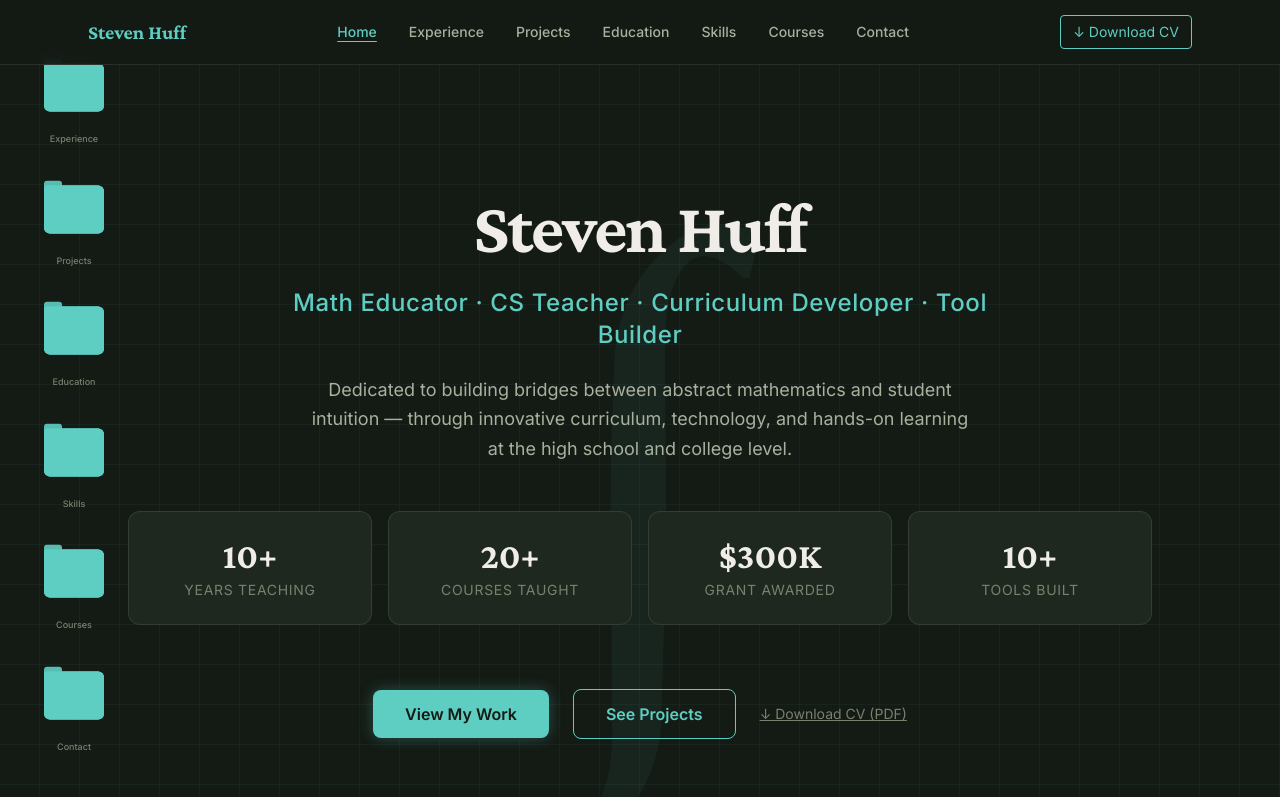
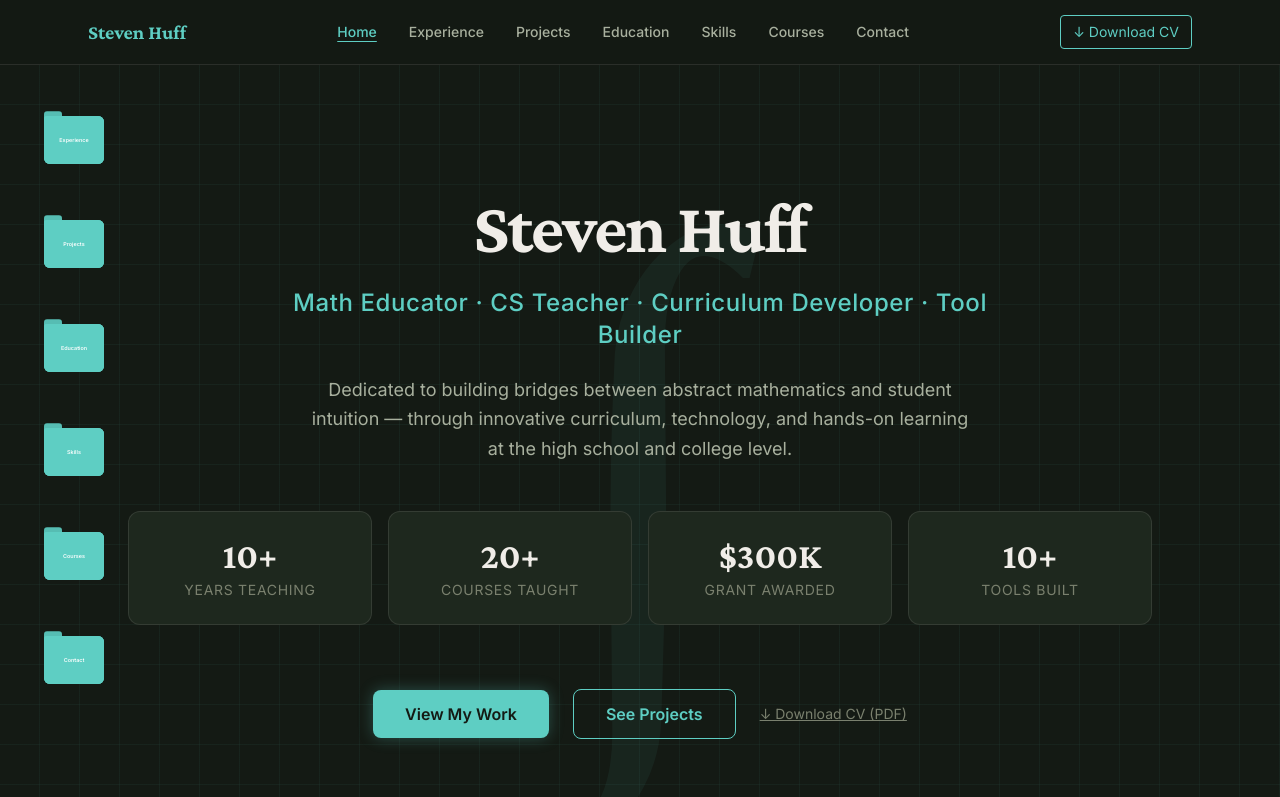
Before and after one commit to shuff57/steven, a Next.js app: page / in a window 1280 px wide. Shown: the top 797 px of the page. Built offline with nearby package versions, Linux system fonts and the light colour scheme.

Commit message:
feat(ui): move folder label onto folder face instead of below

```diff
--- a/src/components/ui/Folder.tsx
+++ b/src/components/ui/Folder.tsx
@@ -7,6 +7,7 @@ export interface FolderProps {
   size?: number;
   items?: React.ReactNode[];
   className?: string;
+  label?: string;
   onPaperClick?: (index: number) => void;
   open?: boolean;
   onToggle?: () => void;
@@ -34,6 +35,7 @@ export function Folder({
   size = 1,
   items = [],
   className = '',
+  label,
   onPaperClick,
   open: controlledOpen,
   onToggle
@@ -189,6 +191,18 @@ export function Folder({
               ...(open && { transform: 'skew(-15deg) scaleY(0.6)' })
             }}
           ></div>
+          {label && (
+            <div
+              className={`absolute z-50 inset-0 flex items-center justify-center pointer-events-none transition-opacity duration-300 ${open ? 'opacity-0' : 'opacity-100'}`}
+            >
+              <span
+                className="text-[9px] font-semibold text-center leading-tight px-1 select-none"
+                style={{ color: 'rgba(255,255,255,0.95)' }}
+              >
+                {label}
+              </span>
+            </div>
+          )}
         </div>
       </div>
     </div>
--- a/src/components/ui/FolderNav.tsx
+++ b/src/components/ui/FolderNav.tsx
@@ -105,10 +105,11 @@ export function FolderNav() {
           ))
 
           return (
-            <div key={section.label} className="flex flex-col items-center">
+            <div key={section.label}>
               <Folder
                 color="#5ECEC3"
                 size={0.6}
+                label={section.label}
                 items={paperItems}
                 open={isOpen}
                 onToggle={() => setOpenIndex(isOpen ? null : idx)}
@@ -117,12 +118,6 @@ export function FolderNav() {
                   setOpenIndex(null)
                 }}
               />
-              <span
-                className="text-[9px] font-medium text-center mt-1 block whitespace-nowrap"
-                style={{ color: 'var(--color-text-muted)' }}
-              >
-                {section.label}
-              </span>
             </div>
           )
         })}
```
